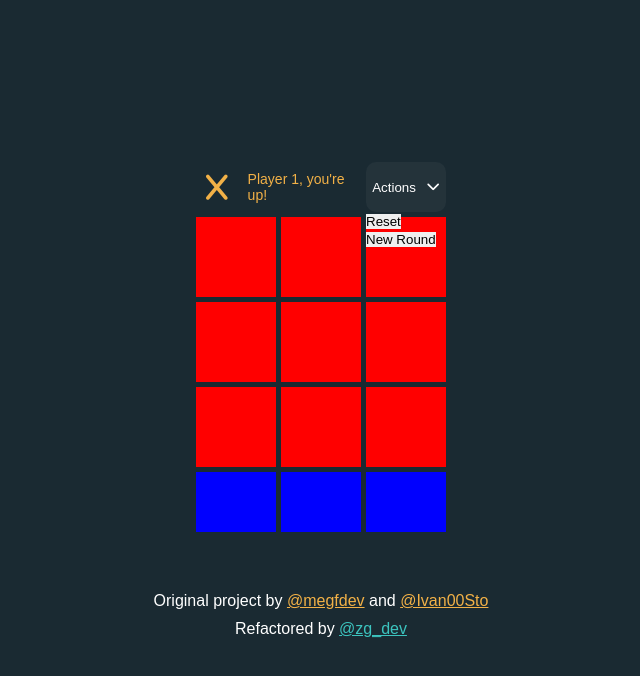
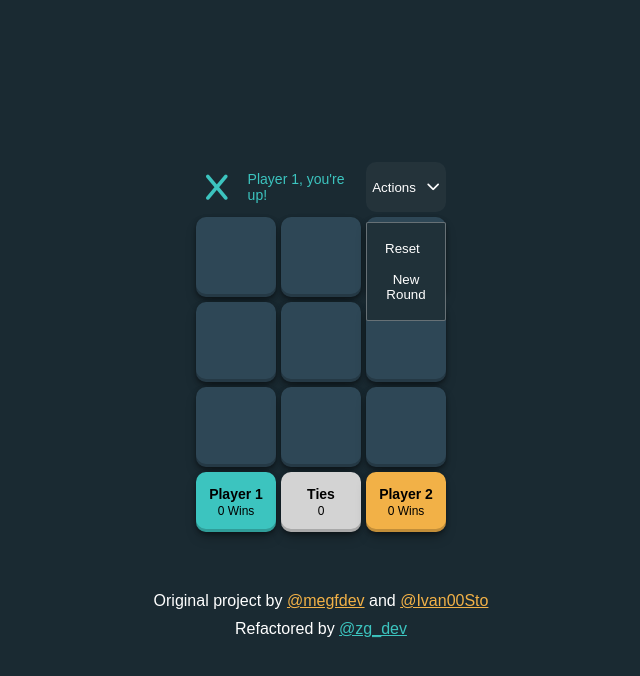
Before and after one commit to PCarambas/Tic-Tac-Toe-vanilla, a plain HTML site: page index.html in a window 1280 px wide. Both pictures are taken after a click on the button "Actions". Shown: the whole page, without its empty margins (319-959 px from the left). Drawn offline with Linux system fonts and the light colour scheme.

Commit message:
April 25th work

```diff
--- a/css/index.css
+++ b/css/index.css
@@ -1,9 +1,11 @@
+@import url("https://fonts.googleapis.com/css2?family=Montserrat:wght@400;500;600&display=swap");
+
 :root{
     --dark-gray: #1a2a32;
     --gray: #2e4756;
     --turquoise: #3cc4bf;
     --yellow: #f2b147;
-    --light-grey: #d3d3d3;
+    --light-gray: #d3d3d3;
 }
 
 *{
@@ -28,6 +30,34 @@ body{
     justify-content: center;
     align-items: center;
 }
+
+/* Shared utility classes */
+
+button:hover {
+    cursor: pointer;
+    opacity: 90%;
+  }
+
+  .hidden {
+    display: none !important;
+  }
+
+  .yellow {
+    color: var(--yellow);
+  }
+
+  .turquoise {
+    color: var(--turquoise);
+  }
+
+  .shadow {
+    box-shadow: rgba(0, 0, 0, 0.4) 0px 2px 4px,
+      rgba(0, 0, 0, 0.3) 0px 7px 13px -3px, rgba(0, 0, 0, 0.2) 0px -3px 0px inset;
+  }
+
+  .border {
+    border: 1px solid rgba(211, 211, 211, 0.4) !important;
+  }
 
 .grid{
     display: grid;
@@ -106,14 +136,59 @@ body{
     border: 1px solid transparent;
   }
 
+  .items {
+    position: absolute;
+    z-index: 10;
+    top: 60px;
+    right: 0;
+    background-color: #203139;
+    border-radius: 2px;
+    padding: 10px;
+  }
+
+  .items button {
+    background-color: transparent;
+    padding: 8px;
+    color: white;
+  }
+
+  .items button:hover {
+    text-decoration: underline;
+    cursor: pointer;
+  }
+
 
 .square{
-    background-color: red;
+    background-color: var(--gray);
+    border-radius: 10px;
+    display: flex;
+    justify-content: center;
+    align-items: center;
+    font-size: 3rem;
 }
 
-.score{
-    background-color: blue;
-}
+.square:hover {
+    cursor: pointer;
+    opacity: 90%;
+  }
+
+  .score {
+    display: flex;
+    flex-direction: column;
+    justify-content: center;
+    align-items: center;
+    border-radius: 10px;
+  }
+
+  .score p {
+    font-size: 14px;
+    font-weight: 600;
+  }
+
+  .score span {
+    font-size: 12px;
+    margin-top: 2px;
+  }
 
 .actions{
     background-color: purple;
@@ -134,3 +209,38 @@ footer p{
 footer a{
     color: var(--yellow)
 }
+
+/* Modal styles - opens when game finishes  */
+
+.modal {
+    display: flex;
+    justify-content: center;
+    align-items: center;
+    position: fixed;
+    width: 100%;
+    height: 100%;
+    background-color: rgba(0, 0, 0, 0.6);
+  }
+
+  .modal-contents {
+    /* transform: translateY(-80px); */
+    height: 150px;
+    width: 100%;
+    max-width: 300px;
+    background-color: #2a4544;
+    border-radius: 20px;
+    display: flex;
+    flex-direction: column;
+    justify-content: center;
+    align-items: center;
+    gap: 20px;
+    color: white;
+    margin: 10px;
+  }
+
+  .modal-contents button {
+    padding: 10px;
+    background-color: var(--turquoise);
+    color: #2a4544;
+    border-radius: 3px;
+  }
--- a/index.html
+++ b/index.html
@@ -37,20 +37,29 @@
           </div>
 
           <!-- Game board -->
-        <div class="square"></div>
-        <div class="square"></div>
-        <div class="square"></div>
-        <div class="square"></div>
-        <div class="square"></div>
-        <div class="square"></div>
-        <div class="square"></div>
-        <div class="square"></div>
-        <div class="square"></div>
+        <div id="1" class="square shadow" data-id="square"></div>
+        <div id="2" class="square shadow" data-id="square"></div>
+        <div id="3" class="square shadow" data-id="square"></div>
+        <div id="4" class="square shadow" data-id="square"></div>
+        <div id="5" class="square shadow" data-id="square"></div>
+        <div id="6" class="square shadow" data-id="square"></div>
+        <div id="7" class="square shadow" data-id="square"></div>
+        <div id="8" class="square shadow" data-id="square"></div>
+        <div id="9" class="square shadow" data-id="square"></div>
 
         <!-- Scoreboard -->
-        <div class="score"></div>
-        <div class="score"></div>
-        <div class="score"></div>
+        <div class="score shadow" style="background-color: var(--turquoise)">
+            <p>Player 1</p>
+            <span>0 Wins</span>
+          </div>
+          <div class="score shadow" style="background-color: var(--light-gray)">
+            <p>Ties</p>
+            <span>0</span>
+          </div>
+          <div class="score shadow" style="background-color: var(--yellow)">
+            <p>Player 2</p>
+            <span>0 Wins</span>
+          </div>
     </div>
 </main>
 <footer>
@@ -67,6 +76,16 @@
       >
     </p>
   </footer>
+
+  <!-- Modal that opens when game ends -->
+  <div class="modal hidden" data-id="modal">
+    <div class="modal-contents">
+      <p data-id="modal-text">Player 1 wins!</p>
+      <button data-id="modal-btn">Play again</button>
+    </div>
+  </div>
+
+  <script src="js/app.js"></script>
 </body>
 
 </html>
--- /dev/null
+++ b/js/app.js
@@ -0,0 +1,38 @@
+
+const App = {
+    //All selected HTML elements
+    $: {
+        menu: document.querySelector('[data-id="menu"]'),
+        menuItems: document.querySelector('[data-id="menu-items"]'),
+        resetBtn: document.querySelector('[data-id="reset-btn"]'),
+        newRoundBtn: document.querySelector('[data-id="new-round-btn"]'),
+        squares: document.querySelectorAll('[data-id="square"]'),
+    },
+
+
+    init() {
+
+        console.log(App.$.squares);
+
+        App.$.menu.addEventListener("click", (event) => {
+            App.$.menuItems.classList.toggle("hidden");
+        });
+
+        App.$.resetBtn.addEventListener("click", event => {
+            console.log("Reset the game")
+        });
+
+        App.$.newRoundBtn.addEventListener("click", event => {
+            console.log("Add a new round")
+        });
+
+        App.$.squares.forEach((square) => {
+            square.addEventListener("click", (event) => {
+                console.log(`Square with id ${event.target.id} was clicked`);
+            })
+        })
+    },
+};
+
+
+window.addEventListener("load", App.init);
```
